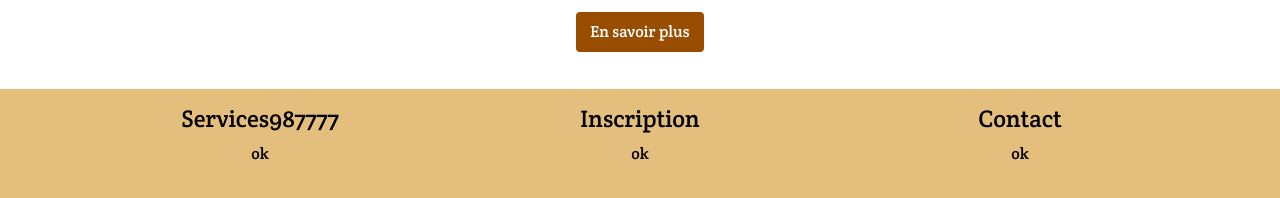
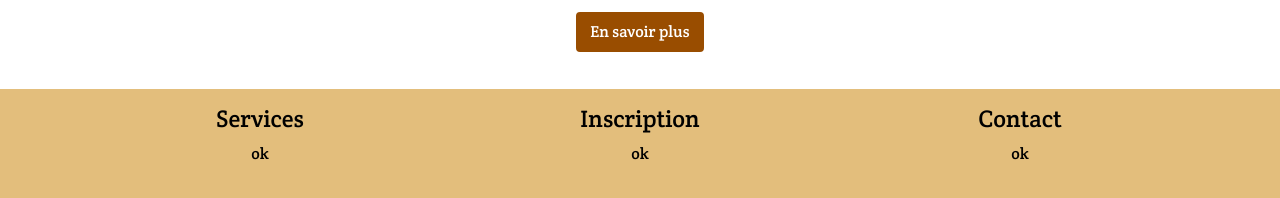
Before and after one commit to Crokettedev/GusPro, a Symfony app: template templates/Index/index.html.twig in a window 1280 px wide. Shown: the part 1747-1945 px from the top of the page. Run offline with Twig, Linux system fonts and the light colour scheme; the template is opened without the code that fills it, so the values that code supplies are empty; some libraries are stand-ins or nearby versions.

Commit message:
c'est test
Signed-off-by: Zohore <junior.zohore.2@gmail.com>

```diff
--- a/templates/Index/index.html.twig
+++ b/templates/Index/index.html.twig
@@ -55,7 +55,7 @@
 			<div class="container">
 				<div class="row">
 					<div class="col">
-						<h4>Services987777</h4>
+						<h4>Services</h4>
 						<p>ok</p>
 					</div>
 					<div class="col">
```
